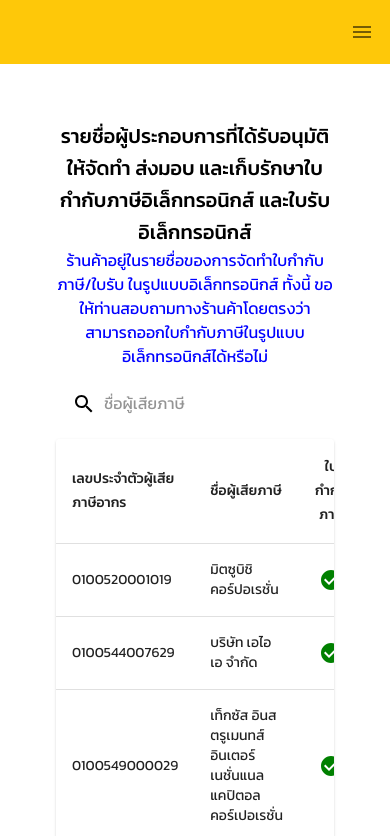
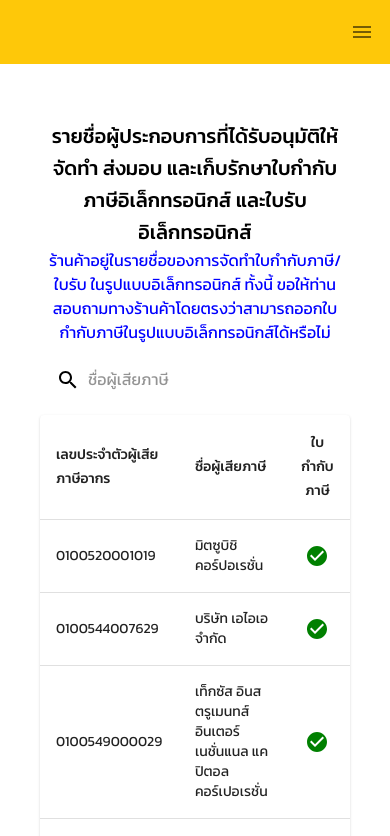
Before and after one commit to hspotlight/e-tax-invoice-website, a Next.js app: page / in a window 390 px wide. Shown: the top 836 px of the page. Built offline with nearby package versions, Linux system fonts and the light colour scheme.

Commit message:
remove px-4 in mobile view, because UI weird

```diff
--- a/src/app/SearchSection.tsx
+++ b/src/app/SearchSection.tsx
@@ -96,7 +96,7 @@
   }, []);
 
   return (
-    <div className={isDesktop ? "px-24 pt-24 pb-12" : "px-4 pt-4 pb-4"}>
+    <div className={isDesktop ? "px-24 pt-24 pb-12" : "pt-4 pb-4"}>
       <Typography variant="h6" className="text-center">
         รายชื่อผู้ประกอบการที่ได้รับอนุมัติให้จัดทำ ส่งมอบ
         และเก็บรักษาใบกำกับภาษีอิเล็กทรอนิกส์ และใบรับอิเล็กทรอนิกส์
```
